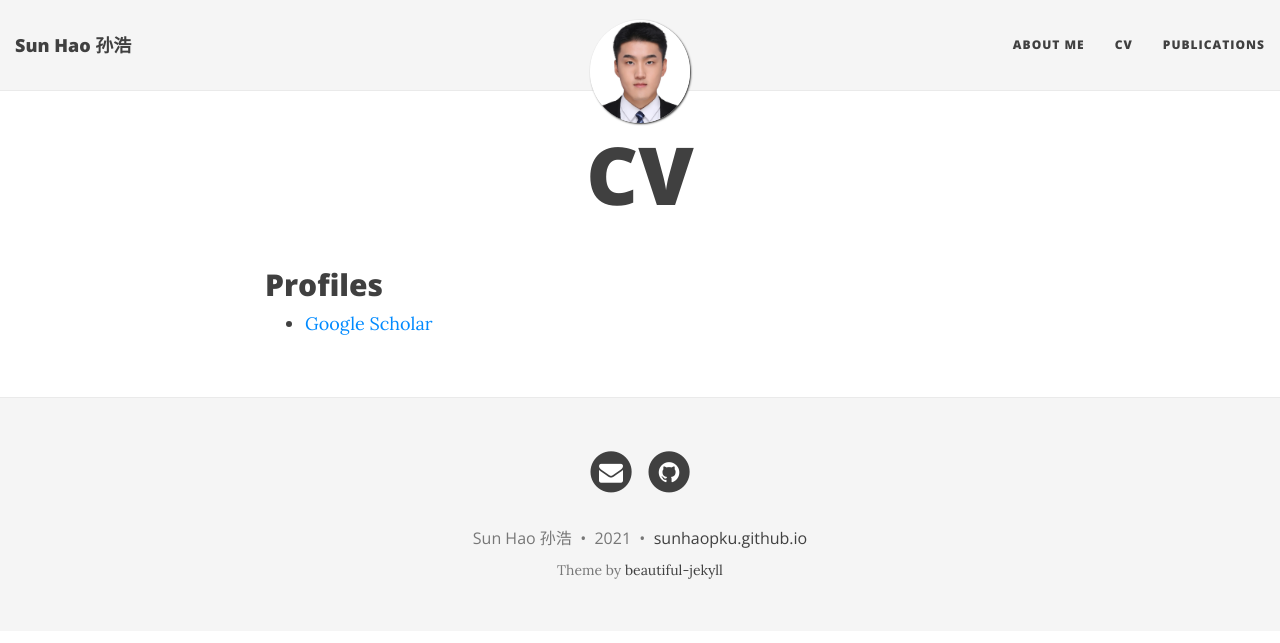
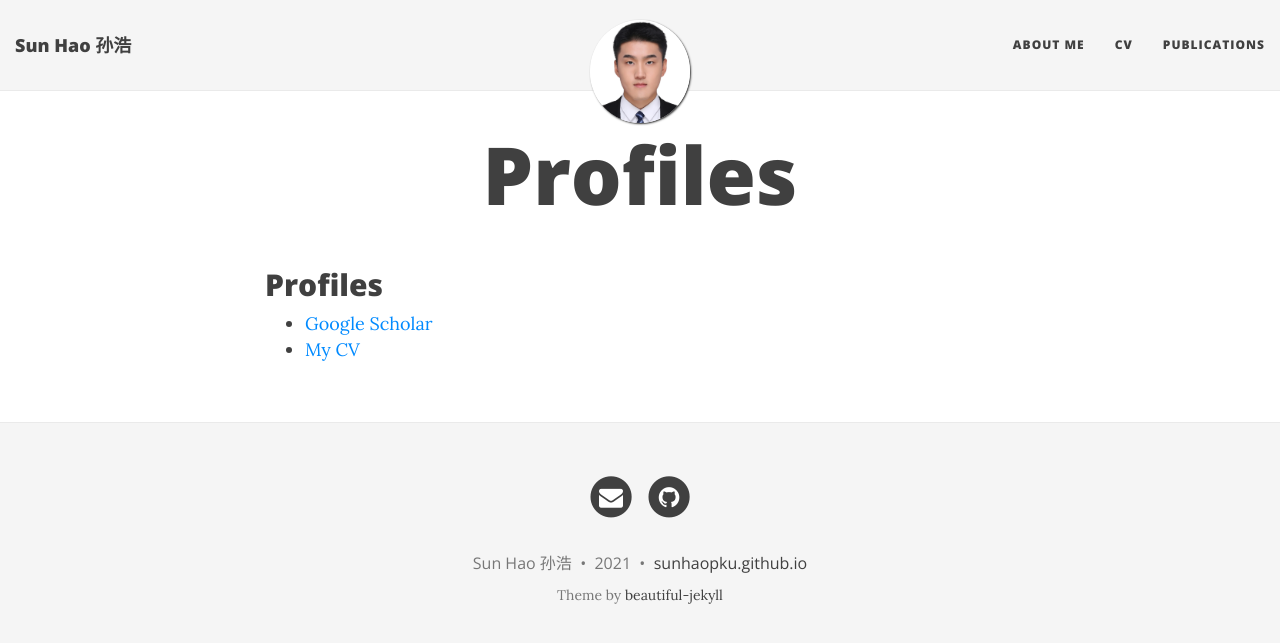
Before and after one commit to sunhaopku/sunhaopku.github.io, a Jekyll site: the page built from cv.md, in a window 1280 px wide. Shown: the top 643 px of the page. Built offline with Jekyll 4.4.1, drawn with Linux system fonts in a browser that asks for light colours; nearby versions of some CDN libraries.

Commit message:
Update cv.md

```diff
--- a/cv.md
+++ b/cv.md
@@ -1,7 +1,8 @@
 ---
 layout: page
-title: CV
+title: Profiles
 ---
 
 ## Profiles
 * [Google Scholar](https://scholar.google.com/citations?hl=zh-CN&user=at9AB50AAAAJ)
+* [My CV]("resources/cv_suhao.pdf")
```
